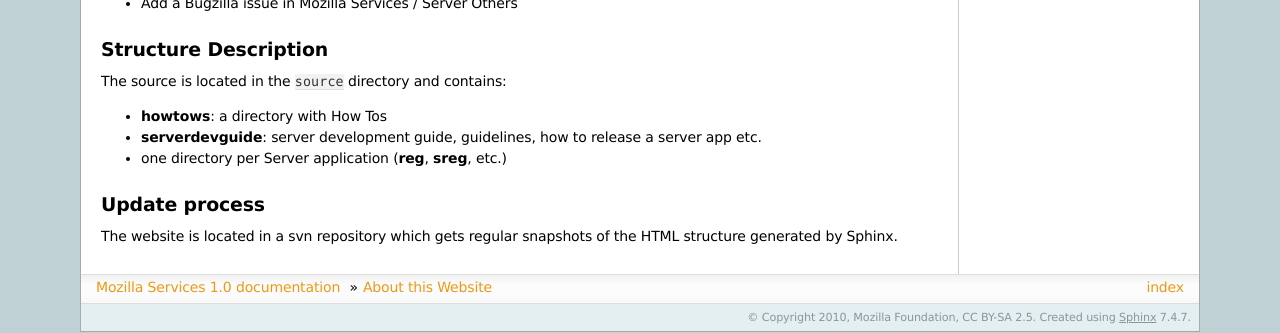
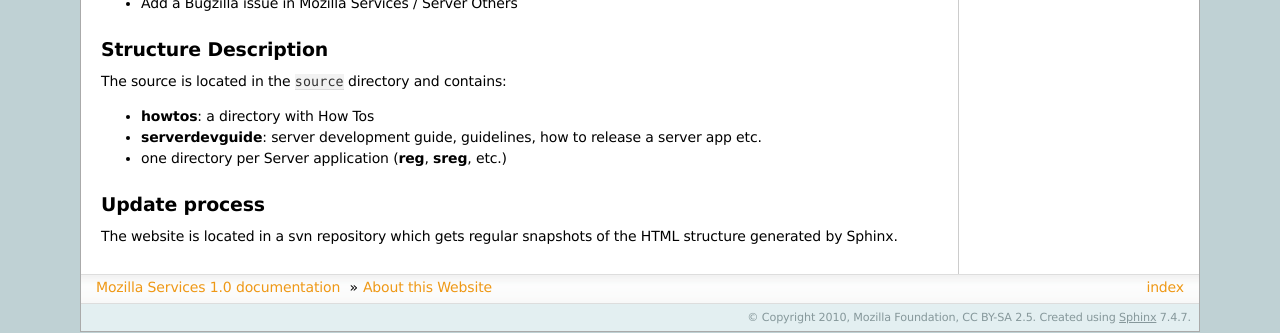
Before and after one commit to mozilla-services/docs, a Sphinx documentation site: the page built from source/about.rst, in a window 1280 px wide. Shown: the part 228-561 px from the top of the page. Built offline with Sphinx 7.4.7, drawn with Linux system fonts in a browser that asks for light colours.

Commit message:
Fix typo

```diff
--- a/source/about.rst
+++ b/source/about.rst
@@ -21,7 +21,7 @@ Structure Description
 
 The source is located in the :file:`source` directory and contains:
 
-- **howtows**: a directory with How Tos
+- **howtos**: a directory with How Tos
 - **serverdevguide**: server development guide, guidelines, how to release a
   server app etc.
 - one directory per Server application (**reg**, **sreg**, etc.)
```
Also changed, not shown: 1 other file.
